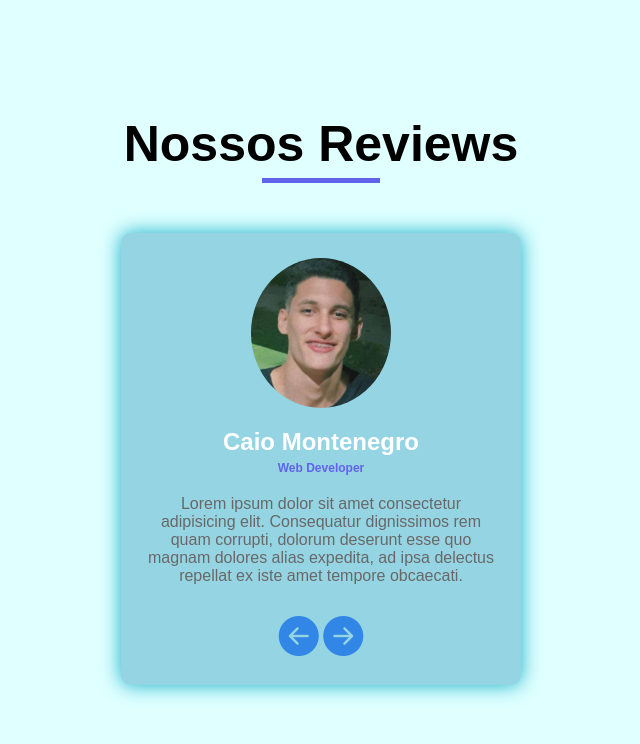
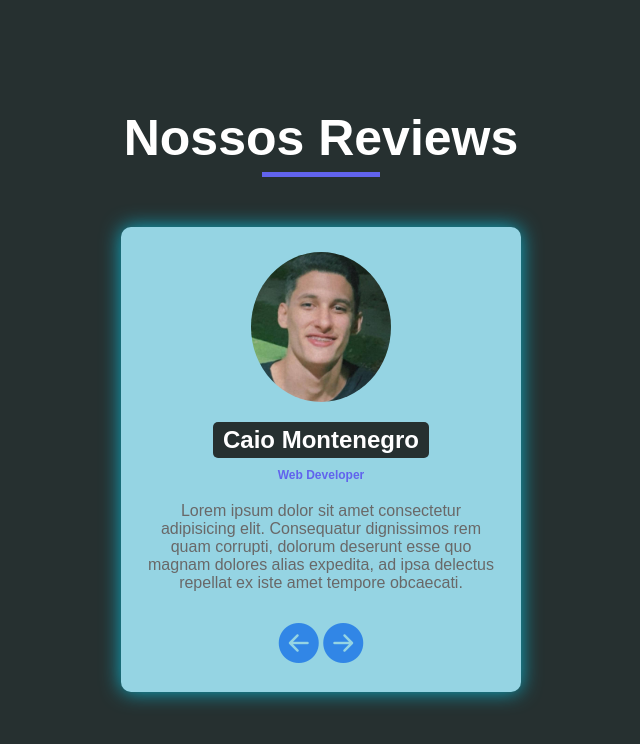
Before and after one commit to CaioMBM/card-reviews, a plain HTML site: page index.html in a window 1280 px wide. Shown: the whole page, without its empty margins (319-959 px from the left). Drawn offline with nearby package versions, Linux system fonts and the light colour scheme.

Commit message:
Alterei algumas cores de alguns elementos
- Também adicionei uma cor no root.css.

```diff
--- a/root.css
+++ b/root.css
@@ -1,8 +1,9 @@
 :root{
     /* CORES */
-    --branco: #fff;
-    --cinza: rgb(105, 104, 104);
     --azul: #3186E6;
     --azul-claro: #6163ed;
     --azul-mais-claro: #95D4E3;
+    --branco: #fff;
+    --cinza: rgb(105, 104, 104);
+    --verde-musgo: rgb(38, 48, 48);
 }
--- a/style.css
+++ b/style.css
@@ -8,8 +8,7 @@
 }
 
 body{
-    background-color: lightcyan;
-
+    background-color: var(--verde-musgo);
 }
 
 main{
@@ -24,6 +23,7 @@ main{
 main h1{
     font-size: 50px;
     margin-bottom: 5px;
+    color: var(--branco);
 }
 
 main #linha{
@@ -42,7 +42,6 @@ main #linha{
     padding: 25px;
     box-shadow: 0px 0px 20px rgb(13, 174, 199);
     border-radius: 10px;
-
     background-color: var(--azul-mais-claro);
 }
 
@@ -55,8 +54,11 @@ main #linha{
 }
 
 .container h2{
-    margin-bottom: 5px;
+    margin-bottom: 10px;
+    border-radius: 5px;
+    padding: 4px 10px;
     color: var(--branco);
+    background-color: var(--verde-musgo);
 }
 
 .container h3{
```
